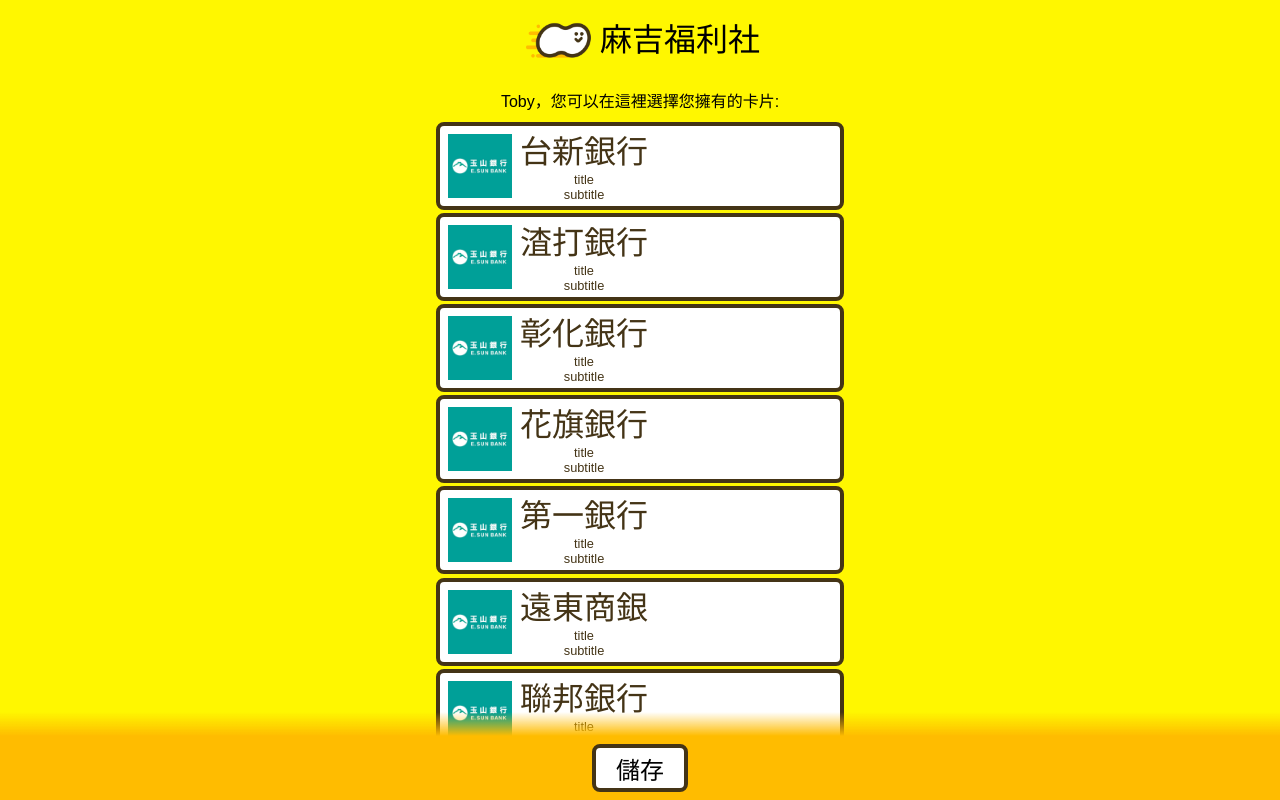
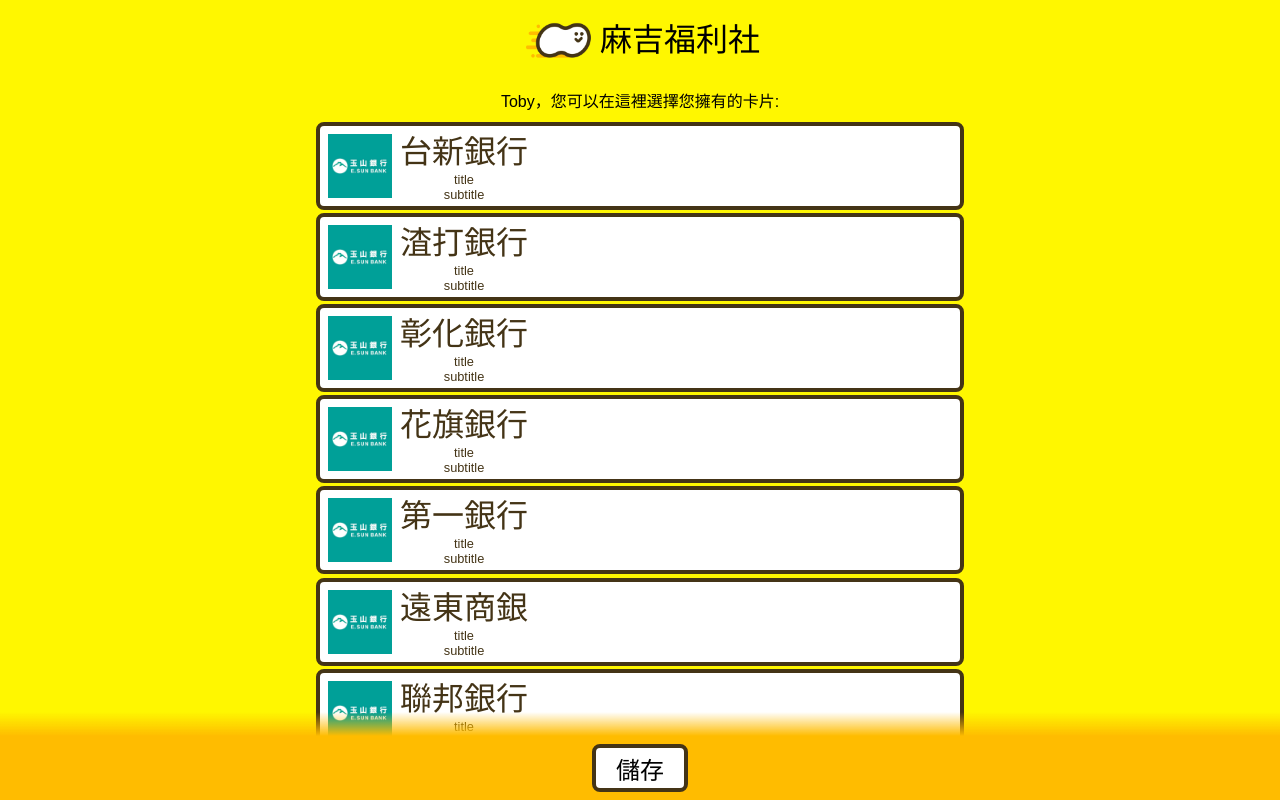
Before and after one commit to TobyChen0106/autopass-register, a React (Create React App) app: page / in a window 1280 px wide. Shown: the top 800 px of the page. Built offline with nearby package versions, Linux system fonts and the light colour scheme.

Commit message:
update first layout test

```diff
--- a/src/containers/SelectCards.css
+++ b/src/containers/SelectCards.css
@@ -97,7 +97,8 @@ body {
 }
 
 .bank-select-card {
-    max-width: 90vw;
+    width: 90vw;
+    max-width: 80vh;
     margin-top: 0.1rem;
     margin-bottom: 0.1rem;
     border-style: solid;
@@ -117,8 +118,8 @@ body {
     display: flex;
     flex-direction: row;
     flex-wrap: nowrap;
-    width: 90vw;
-    max-width: 50vh;
+    width: 100%;
+
     min-height: 5rem;
     /* margin-left: 5vw;
     margin-right: 5vw; */
--- a/src/containers/SelectCards.js
+++ b/src/containers/SelectCards.js
@@ -104,10 +104,10 @@ class App extends Component {
         } else {
             this.setState({ select_card_width: 300 });
         }
-        if (window.innerWidth * 0.9 < window.innerHeight * 0.5) {
+        if (window.innerWidth * 0.9 < window.innerHeight * 0.8) {
             this.setState({ select_card_list_width: window.innerWidth * 0.9 });
         } else {
-            this.setState({ select_card_list_width: window.innerHeight * 0.5 });
+            this.setState({ select_card_list_width: window.innerHeight * 0.8 });
 
         }
         // console.log( window.innerWidth, window.innerHeight);
```
